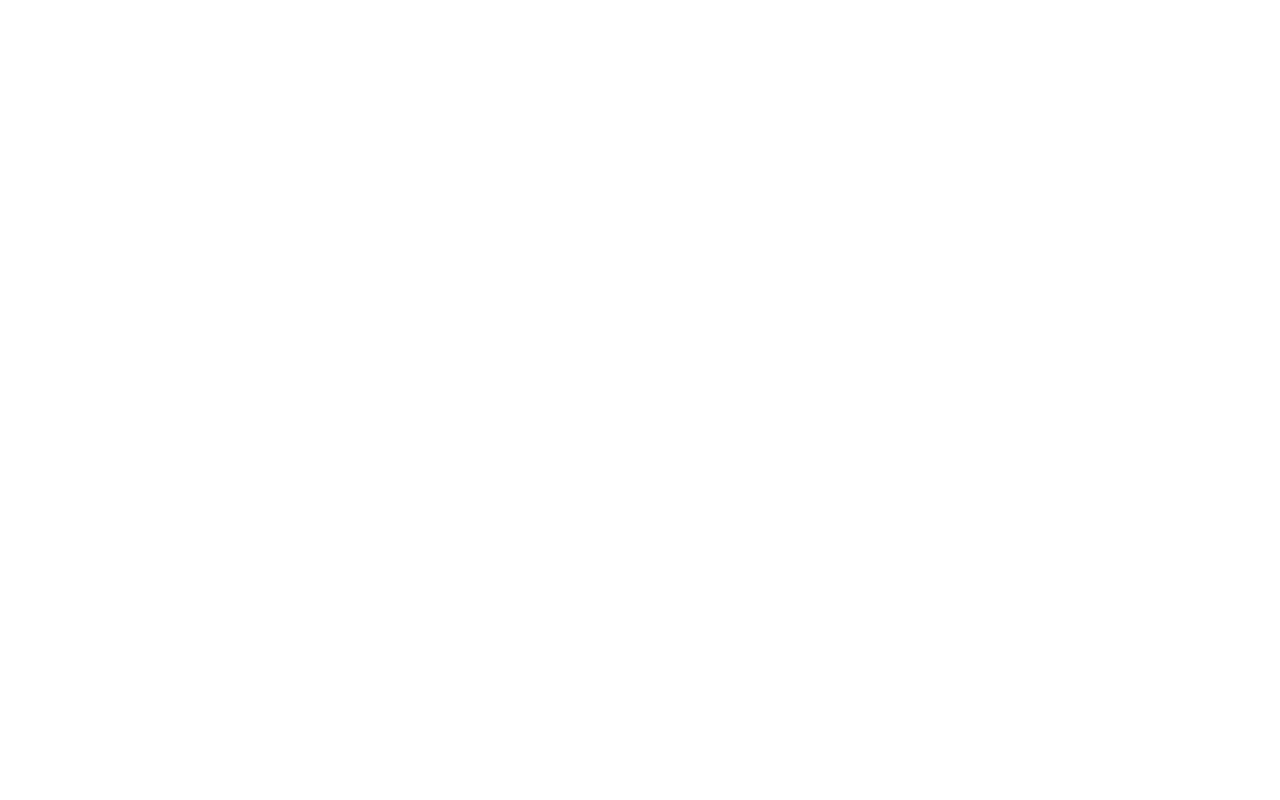
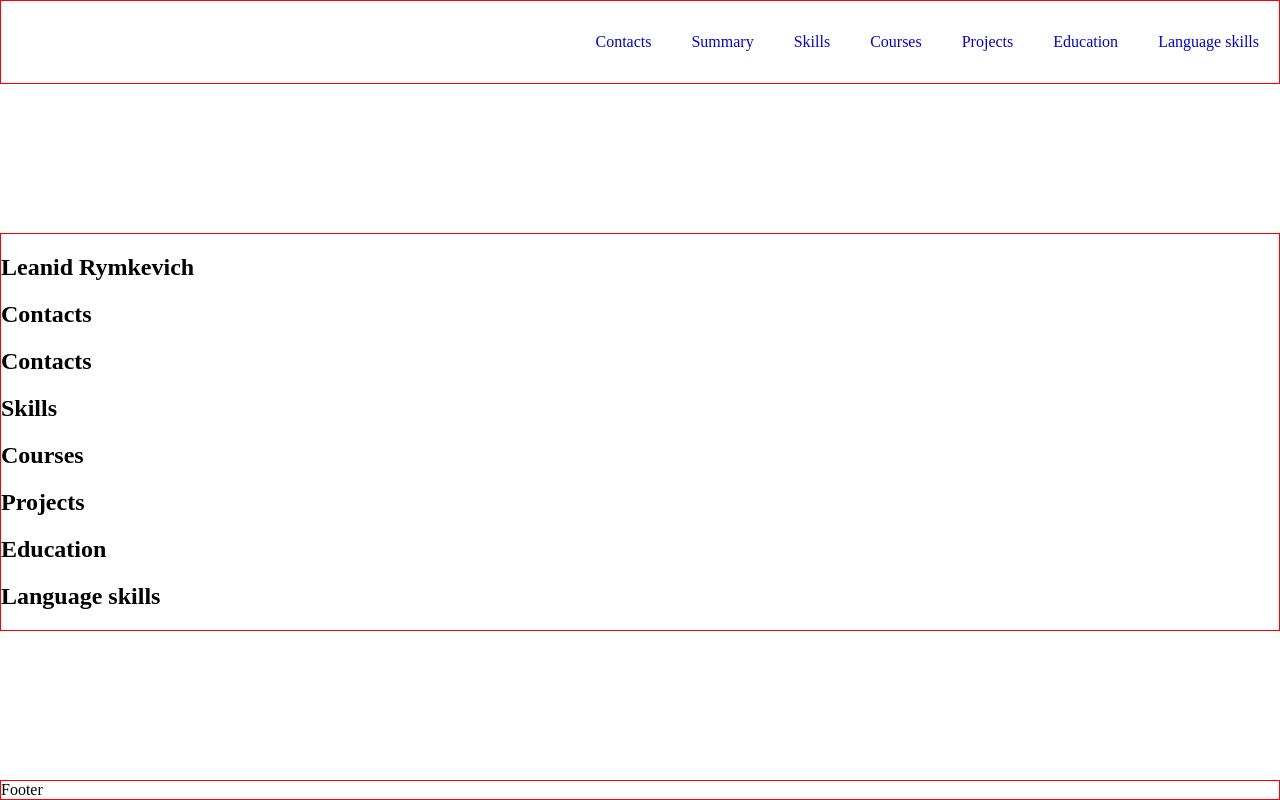
Before and after one commit to LeanidRymkevich/rsschool-cv, a plain HTML site: page index.html in a window 1280 px wide. Drawn offline with Linux system fonts and the light colour scheme; a web font is replaced by a local one.

Commit message:
feat: add some structure to main block in index.html & style.css

```diff
--- a/index.html
+++ b/index.html
@@ -1,14 +1,78 @@
 <!DOCTYPE html>
 <html lang="en">
-<html>
+<head>
     <meta charset="UTF-8">
     <meta http-equiv="X-UA-Compatible" content="IE=edge">
     <meta name="viewport" content="width=device-width, initial-scale=1.0">
     <title>cv</title>
     <link rel="stylesheet" href="style.css">
-    <link rel="icon" href="assets/img/favicon.ico"
+    <link rel="icon" href="assets/img/favicon.ico">
 </head>
 <body>
+    <header class="header">
+        <div class="container">
 
+        </div>
+
+        <nav>
+            <ul class="nav-list">
+                <li><a class="nav-link" href="#contacts">Contacts</a></li>
+                <li><a class="nav-link" href="#summary">Summary</a></li>
+                <li><a class="nav-link" href="#skills">Skills</a></li>
+                <li><a class="nav-link" href="#courses">Courses</a></li>
+                <li><a class="nav-link" href="#projects">Projects</a></li>
+                <li><a class="nav-link" href="#education">Education</a></li>
+                <li><a class="nav-link" href="#language-skills">Language skills</a></li>
+            </ul>
+        </nav>
+    </header>
+
+    <main class="main">
+        <div class="container" >
+
+        </div>
+
+        <section class="section">
+            <h1>Leanid Rymkevich</h1>
+        </section>
+
+        <section class="section" id="contacts">
+            <h2>Contacts</h2>
+        </section>
+
+        <section class="section" id="contacts">
+            <h2>Contacts</h2>
+        </section>
+
+
+        <section class="section" id="skills">
+            <h2>Skills</h2>
+        </section>
+
+
+        <section class="section" id="courses">
+            <h2>Courses</h2>
+        </section>
+
+
+        <section class="section" id="projects">
+            <h2>Projects</h2>
+        </section>
+
+
+        <section class="section" id="education">
+            <h2>Education</h2>
+        </section>
+
+        <section class="section" id="language-skills">
+            <h2>Language skills</h2>
+        </section>
+    </main>
+
+    <footer class="footer">
+        <div class="container">
+            Footer
+        </div>
+    </footer>
 </body>
 </html>
--- a/style.css
+++ b/style.css
@@ -19,6 +19,49 @@
     box-sizing: border-box;
 }
 
+html {
+    scroll-behavior: smooth;
+  }
+
 body {
     font-family: 'NotoSerif';
+    min-height: 100vh;
+    display: flex;
+    flex-direction: column;
+    justify-content: space-between;
+    margin: 0;
+    padding: 0;
 }
+
+header {
+    border: 1px solid red;
+}
+
+main {
+    border: 1px solid red;
+}
+
+footer {
+    border: 1px solid red;
+}
+
+a {
+    text-decoration: none;
+}
+
+.container {
+    max-width: 1440px;
+    margin: 0 auto;
+  }
+
+  .nav-list {
+    display: flex;
+    justify-content: flex-end;
+    align-items: center;
+    list-style: none;
+  }
+
+  .nav-link {
+    padding: 0 20px;
+    line-height: 50px;
+  }
```
Also changed, not shown: assets/img/favicon.ico.
